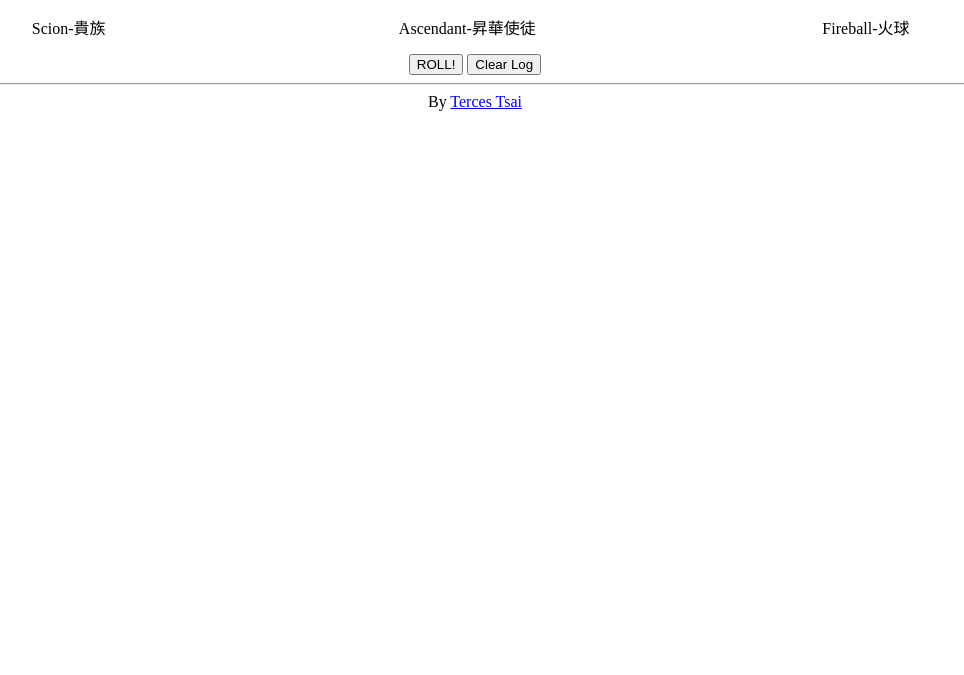
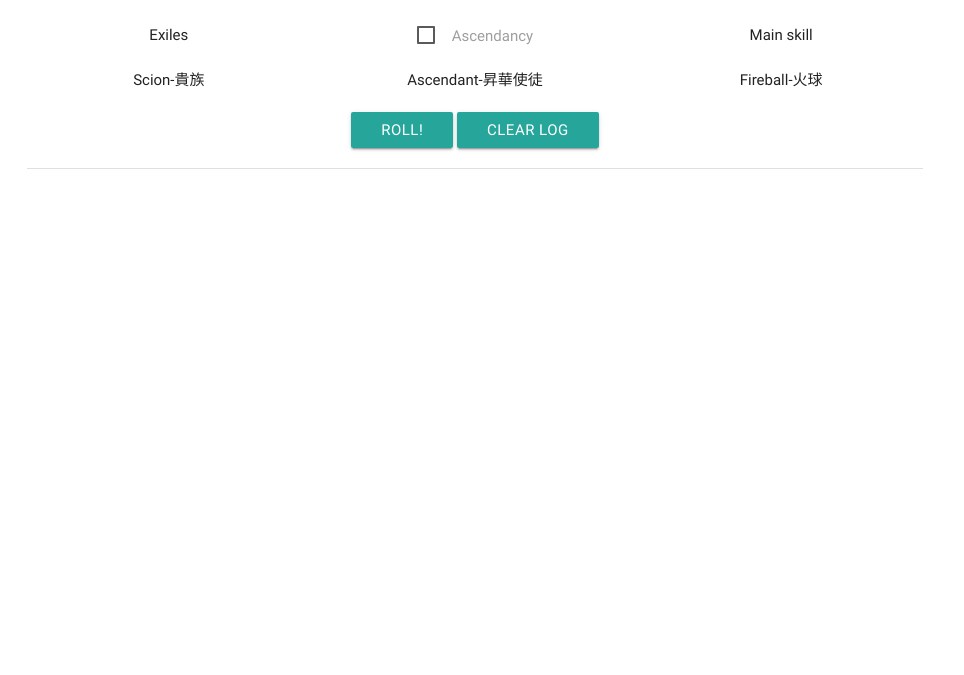
Before and after one commit to terces/poe_play_what, a plain HTML site: page index.html in a window 1280 px wide. Shown: the part 125-800 px from the top of the page, without its empty margins (165-1129 px from the left). Drawn offline with nearby package versions, Linux system fonts and the light colour scheme.

Commit message:
removed self written RWD, use material.css now

```diff
--- a/index.html
+++ b/index.html
@@ -9,66 +9,56 @@
 		<meta name="author" content="Terces">
 		<meta name="viewport" content="width=device-width, initial-scale=1.0">
 
+		<!--Import Google Icon Font-->
+		<link href="https://fonts.googleapis.com/icon?family=Material+Icons" rel="stylesheet">
+		<!--Import materialize.css-->
+		<link type="text/css" rel="stylesheet" href="https://cdnjs.cloudflare.com/ajax/libs/materialize/0.100.1/css/materialize.min.css"  media="screen,projection"/>
+
 		<style>
-/* simple grid system for rwd */
-.col-1 {width: 8.33%;}
-.col-2 {width: 16.66%;}
-.col-3 {width: 25%;}
-.col-4 {width: 33.33%;}
-.col-5 {width: 41.66%;}
-.col-6 {width: 50%;}
-.col-7 {width: 58.33%;}
-.col-8 {width: 66.66%;}
-.col-9 {width: 75%;}
-.col-10 {width: 83.33%;}
-.col-11 {width: 91.66%;}
-.col-12 {width: 100%;}
+			body {
+				display: flex;
+				min-height: 100vh;
+				flex-direction: column;
+			}
 
-[class*="col-"] {
-	float: left;
-	padding: 15px;
-}
-
-.row::after {
-	content: "";
-	clear: both;
-	display: table;
-}
-
-.center {
-	text-align: center;
-}
-
-#header {
-	font-weight: bold;
-}
+			main {
+				flex: 1 0 auto;
+			}
 		</style>
 	</head>
 
 	<body>
-		<header class="center"><h2>PoE Play what? / PoE 玩什麼?</h2></header>
+		<header>
+			<div class="container">
+				<div class="row right-align">By <a target="_blank" href="https://github.com/terces/">Terces Tsai</a></div>
+				<div class="row center-align"><h2>PoE Play what? / PoE 玩什麼?</h2></div>
+			</div>
 		<main>
-			<div id="header" class="row center">
-				<div class="col-4">Exiles</div>
-				<div class="col-3">Ascendancy<input id="is_ascendancy" type="checkbox">Rolled?</input></div>
-				<div class="col-4">Main skill</div>
-			</div>
-			<div id="slots" class="row center">
-				<div id="exiles" class="col-4">Scion-貴族</div>
-				<div id="ascendancy" class="col-3">Ascendant-昇華使徒</div>
-				<div id="skills" class="col-4">Fireball-火球</div>
-			</div>
-			<div id="activator" class="row center">
-				<button id="roll" type="button">ROLL!</button>
-				<button id="clear" type="button">Clear Log</button>
-			</div>
-			<hr>
-			<div id="logger" class="center">
+			<div class="container">
+				<div id="header" class="row center-align">
+					<div class="col s12 m4">Exiles</div>
+					<div class="col s12 m4">
+						<input id="is_ascendancy" type="checkbox" />
+						<label for="is_ascendancy">Ascendancy</label>
+					</div>
+					<div class="col s12 m4">Main skill</div>
+				</div>
+				<div id="slots" class="row center-align">
+					<div id="exiles" class="col s12 m4">Scion-貴族</div>
+					<div id="ascendancy" class="col s12 m4">Ascendant-昇華使徒</div>
+					<div id="skills" class="col s12 m4">Fireball-火球</div>
+				</div>
+				<div id="activator" class="row center-align">
+					<button id="roll" class="btn" type="button">ROLL!</button>
+					<button id="clear" class="btn" type="button">Clear Log</button>
+				</div>
+				<div class="divider"></div>
+				<div id="logger" class="center-align">
+				</div>
 			</div>
 		</main>
-		<footer class="center">
-			By <a target="_blank" href="https://github.com/terces/">Terces Tsai</a>
-		</footer>
+		<script type="text/javascript" src="https://code.jquery.com/jquery-3.2.1.min.js"></script>
+		<script type="text/javascript" src="https://cdnjs.cloudflare.com/ajax/libs/materialize/0.100.1/js/materialize.min.js"></script>
 		<script>
 			var exiles = [ 'Scion-貴族', 'Marauder-野蠻人', 'Templar-聖堂武僧', 'Witch-女巫', 'Shadow-暗影刺客', 'Ranger-遊俠', 'Duelist-決鬥者' ];
 			var ex_len = exiles.length;
```
